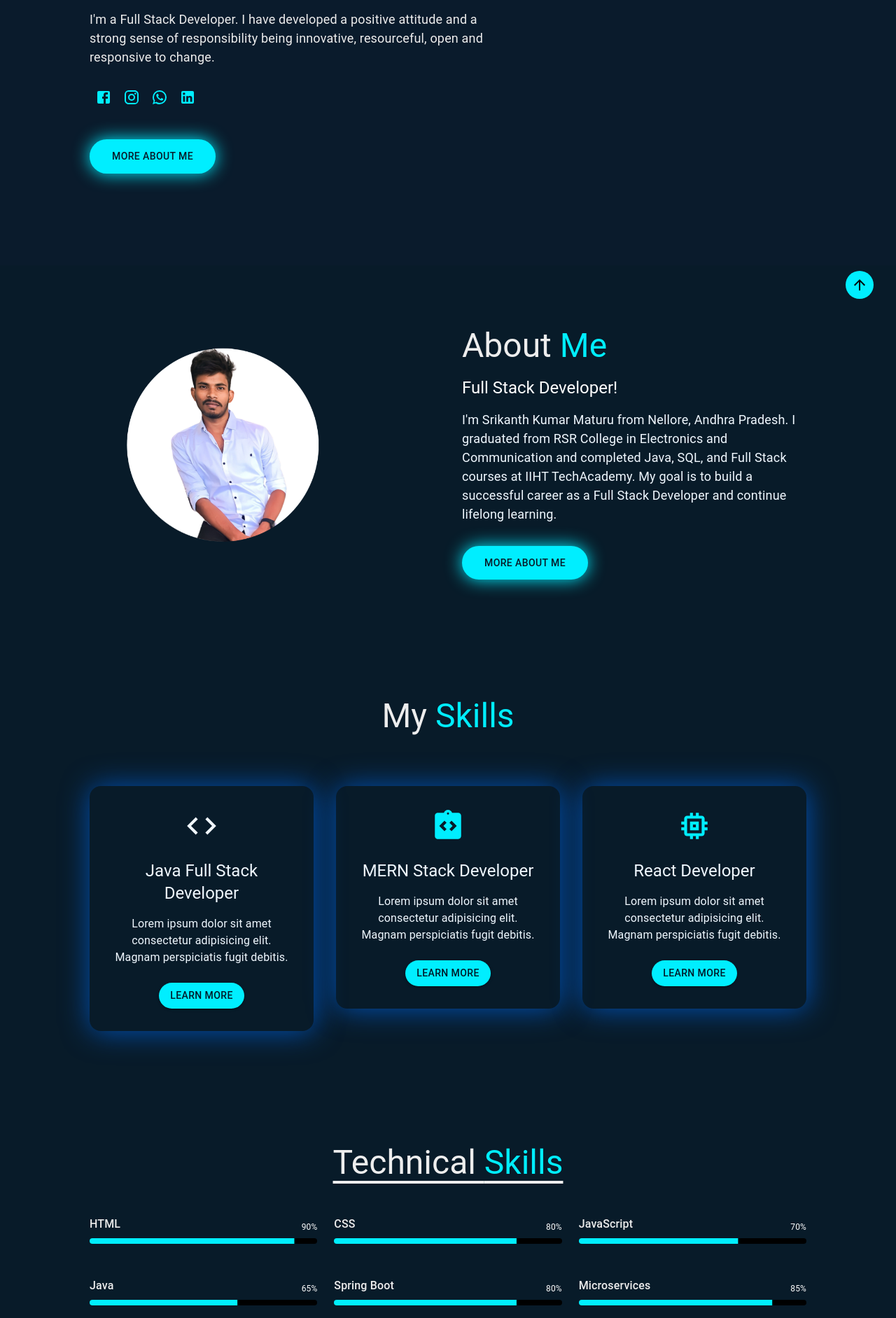
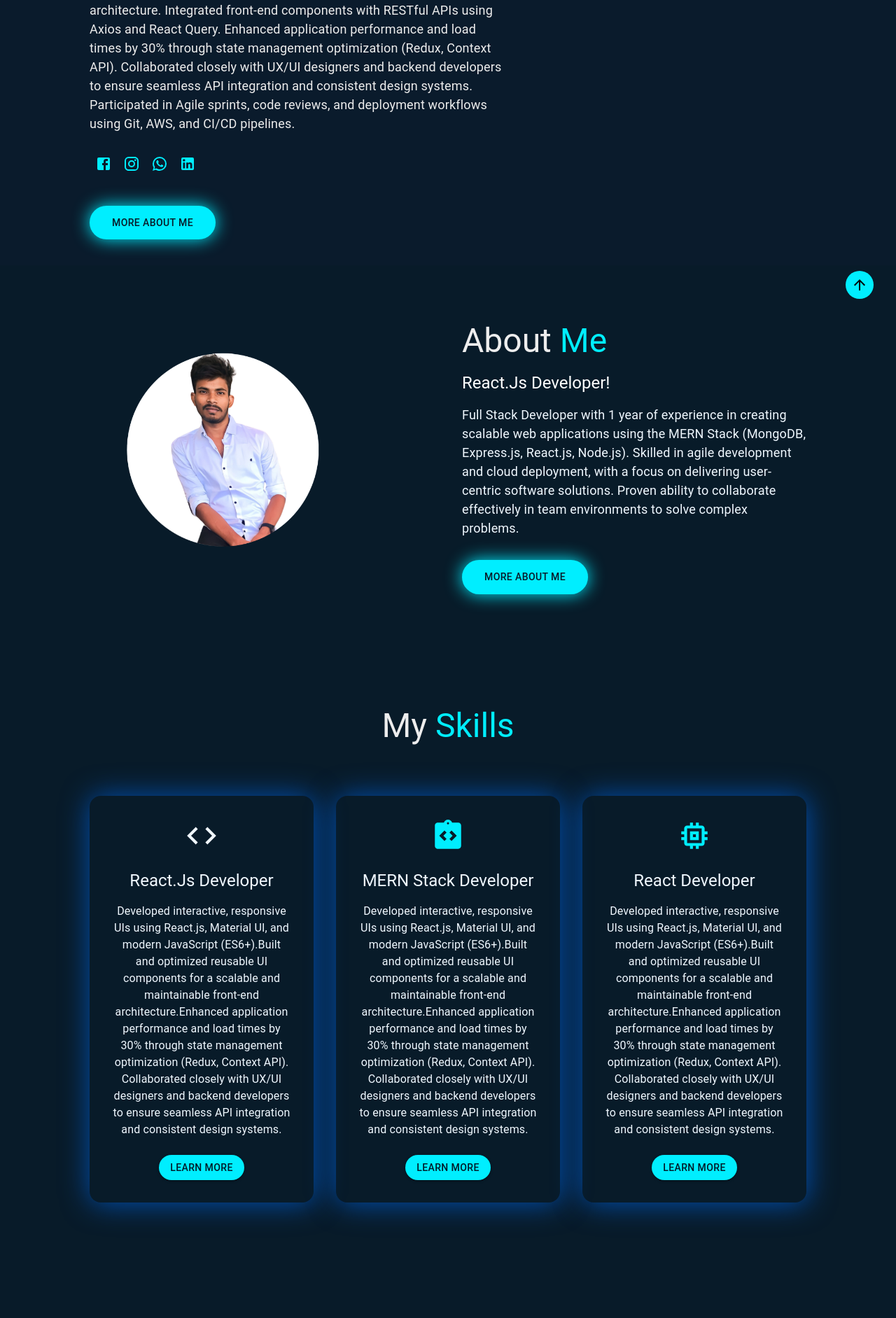
Before and after one commit to msrikr/Srikanth-Portfolio, a React (Create React App) app: page / in a window 1280 px wide. Shown: the part 341-2224 px from the top of the page at 70% size. Built offline with nearby package versions, Linux system fonts and the light colour scheme.

Commit message:
updated-information

```diff
--- a/src/components/About.js
+++ b/src/components/About.js
@@ -7,15 +7,27 @@ const About = () => {
     <Box id="about" sx={{ py: 10, px: "10%" }}>
       <Grid container spacing={5} alignItems="center">
         <Grid item xs={12} md={6}>
-          <Box component="img" src={kingImg} alt="Profile" sx={{ width: "75%", borderRadius: "80px" }} />
+          <Box
+            component="img"
+            src={kingImg}
+            alt="Profile"
+            sx={{ width: "75%", borderRadius: "80px" }}
+          />
         </Grid>
         <Grid item xs={12} md={6}>
-          <Typography variant="h3">About <span style={{ color: "#0ef" }}>Me</span></Typography>
-          <Typography variant="h5" sx={{ my: 2, color: "#fff" }}>Full Stack Developer!</Typography>
+          <Typography variant="h3">
+            About <span style={{ color: "#0ef" }}>Me</span>
+          </Typography>
+          <Typography variant="h5" sx={{ my: 2, color: "#fff" }}>
+            React.Js Developer!
+          </Typography>
           <Typography sx={{ mb: 4, fontSize: "18px", color: "aliceblue" }}>
-            I'm Srikanth Kumar Maturu from Nellore, Andhra Pradesh. I graduated from RSR College in
-            Electronics and Communication and completed Java, SQL, and Full Stack courses at IIHT TechAcademy.
-            My goal is to build a successful career as a Full Stack Developer and continue lifelong learning.
+            Full Stack Developer with 1 year of experience in creating scalable
+            web applications using the MERN Stack (MongoDB, Express.js,
+            React.js, Node.js). Skilled in agile development and cloud
+            deployment, with a focus on delivering user-centric software
+            solutions. Proven ability to collaborate effectively in team
+            environments to solve complex problems.
           </Typography>
           <Button
             variant="contained"
--- a/src/components/Contact.js
+++ b/src/components/Contact.js
@@ -32,7 +32,7 @@ const Contact = () => {
 
           <Stack spacing={1} sx={{ mt: 4 }}>
             <Typography sx={{ display: "flex", alignItems: "center" }}>
-              <Email sx={{ color: "#0ef", mr: 1 }} /> srikanthmaturu88@gmail.com
+              <Email sx={{ color: "#0ef", mr: 1 }} /> srikanthkumarreddy.m@gmail.com
             </Typography>
             <Typography sx={{ display: "flex", alignItems: "center" }}>
               <Phone sx={{ color: "#0ef", mr: 1 }} /> 8179130242
@@ -49,7 +49,7 @@ const Contact = () => {
             <IconButton href="https://whatsapp.com" sx={{ color: "#0ef" }}>
               <WhatsApp />
             </IconButton>
-            <IconButton href="https://linkedin.com" sx={{ color: "#0ef" }}>
+            <IconButton href="www.linkedin.com/in/srikanth-kumar-reddy-maturu" sx={{ color: "#0ef" }}>
               <LinkedIn />
             </IconButton>
           </Stack>
--- a/src/components/Footer.js
+++ b/src/components/Footer.js
@@ -14,7 +14,7 @@ const Footer = () => {
           px: 2
         }}
       >
-        <Typography>© | Created and Developed by Srikanth...</Typography>
+        <Typography>Designed and Developed by Srikanth Kumar</Typography>
       </Box>
 
       <IconButton
--- a/src/components/Header.js
+++ b/src/components/Header.js
@@ -7,7 +7,7 @@ const Header = () => {
   return (
     <AppBar position="fixed" sx={{ backgroundColor: "#051129", px: 4, py: 1, boxShadow: "none", zIndex:1300 }}>
       <Toolbar sx={{ display: "flex", justifyContent: "space-between" }}>
-        <Typography variant="h6" sx={{ color: "#fff", fontWeight: 600 }}>Portfolio</Typography>
+        <Typography variant="h6" sx={{ color: "#fff", fontWeight: 600 }}>Srikanth Kumar Portfolio</Typography>
         <Box>
           {links.map((item, i) => (
             <Link
--- a/src/components/Home.js
+++ b/src/components/Home.js
@@ -1,20 +1,15 @@
 import React, { useEffect } from "react";
 import Typed from "typed.js";
 import { Box, Typography, Button, IconButton } from "@mui/material";
-import FacebookIcon from '@mui/icons-material/Facebook';
-import InstagramIcon from '@mui/icons-material/Instagram';
-import WhatsAppIcon from '@mui/icons-material/WhatsApp';
-import LinkedInIcon from '@mui/icons-material/LinkedIn';
+import FacebookIcon from "@mui/icons-material/Facebook";
+import InstagramIcon from "@mui/icons-material/Instagram";
+import WhatsAppIcon from "@mui/icons-material/WhatsApp";
+import LinkedInIcon from "@mui/icons-material/LinkedIn";
 
 const Home = () => {
   useEffect(() => {
     const typed = new Typed(".text", {
-      strings: [
-        "Frontend Developer",
-        "MERN Stack Developer",
-        "Java Developer",
-        "Web Developer",
-      ],
+      strings: ["Frontend Developer", "React.Js Developer"],
       typeSpeed: 10,
       backSpeed: 100,
       backDelay: 1000,
@@ -35,21 +30,41 @@ const Home = () => {
       }}
     >
       <Box sx={{ maxWidth: "600px" }}>
-        <Typography variant="h5" sx={{ mb: 1 }}>Hello, It's</Typography>
-        <Typography variant="h3" sx={{ fontWeight: 700 }}>Srikanth Kumar Maturu</Typography>
+        <Typography variant="h5" sx={{ mb: 1 }}>
+          Hello, It's
+        </Typography>
+        <Typography variant="h3" sx={{ fontWeight: 700 }}>
+          Srikanth Kumar Maturu
+        </Typography>
         <Typography variant="h5" sx={{ mb: 2 }}>
           And I'm a <span className="text" style={{ color: "#0ef" }}></span>
         </Typography>
         <Typography sx={{ fontSize: "18px", mb: 3 }}>
-          I'm a Full Stack Developer. I have developed a positive attitude and a strong sense of
-          responsibility being innovative, resourceful, open and responsive to change.
+          I'm a React.Js Developer. Developed interactive, responsive UIs using
+          React.js, Material UI, and modern JavaScript (ES6+). Built and
+          optimized reusable UI components for a scalable and maintainable
+          front-end architecture. Integrated front-end components with RESTful
+          APIs using Axios and React Query. Enhanced application performance and
+          load times by 30% through state management optimization (Redux,
+          Context API). Collaborated closely with UX/UI designers and backend
+          developers to ensure seamless API integration and consistent design
+          systems. Participated in Agile sprints, code reviews, and deployment
+          workflows using Git, AWS, and CI/CD pipelines.
         </Typography>
 
-        <Box sx={{ mb:2 }}>
-          <IconButton href="https://facebook.com" sx={{ color: "#0ef" }}><FacebookIcon /></IconButton>
-          <IconButton href="https://instagram.com" sx={{ color: "#0ef" }}><InstagramIcon /></IconButton>
-          <IconButton href="#" sx={{ color: "#0ef" }}><WhatsAppIcon /></IconButton>
-          <IconButton href="https://linkedin.com" sx={{ color: "#0ef" }}><LinkedInIcon /></IconButton>
+        <Box sx={{ mb: 2 }}>
+          <IconButton href="https://facebook.com" sx={{ color: "#0ef" }}>
+            <FacebookIcon />
+          </IconButton>
+          <IconButton href="https://instagram.com" sx={{ color: "#0ef" }}>
+            <InstagramIcon />
+          </IconButton>
+          <IconButton href="#" sx={{ color: "#0ef" }}>
+            <WhatsAppIcon />
+          </IconButton>
+          <IconButton href="www.linkedin.com/in/srikanth-kumar-reddy-maturu" sx={{ color: "#0ef" }}>
+            <LinkedInIcon />
+          </IconButton>
         </Box>
 
         <Button
@@ -63,13 +78,16 @@ const Home = () => {
             px: 4,
             py: 1.5,
             boxShadow: "0 0 25px #0ef",
-            "&:hover": { backgroundColor: "#00ffff", boxShadow: "0 0 50px cyan" },
+            "&:hover": {
+              backgroundColor: "#00ffff",
+              boxShadow: "0 0 50px cyan",
+            },
           }}
         >
           More About Me
         </Button>
       </Box>
-      <Box component="span" sx={{ flex:1 }}></Box>
+      <Box component="span" sx={{ flex: 1 }}></Box>
     </Box>
   );
 };
--- a/src/components/Services.js
+++ b/src/components/Services.js
@@ -1,14 +1,22 @@
 import React from "react";
 import { Box, Typography, Grid, Paper, Button } from "@mui/material";
-import CodeIcon from '@mui/icons-material/Code';
-import IntegrationInstructionsIcon from '@mui/icons-material/IntegrationInstructions';
-import MemoryIcon from '@mui/icons-material/Memory';
+import CodeIcon from "@mui/icons-material/Code";
+import IntegrationInstructionsIcon from "@mui/icons-material/IntegrationInstructions";
+import MemoryIcon from "@mui/icons-material/Memory";
 
 const Services = () => {
   const services = [
-    { icon: <CodeIcon sx={{ fontSize: 50 }} />, title: "Java Full Stack Developer" },
-    { icon: <IntegrationInstructionsIcon sx={{ fontSize: 50, color: "#00eeff" }} />, title: "MERN Stack Developer" },
-    { icon: <MemoryIcon sx={{ fontSize: 50, color: "#00eeff" }} />, title: "React Developer" },
+    { icon: <CodeIcon sx={{ fontSize: 50 }} />, title: "React.Js Developer" },
+    {
+      icon: (
+        <IntegrationInstructionsIcon sx={{ fontSize: 50, color: "#00eeff" }} />
+      ),
+      title: "MERN Stack Developer",
+    },
+    {
+      icon: <MemoryIcon sx={{ fontSize: 50, color: "#00eeff" }} />,
+      title: "React Developer",
+    },
   ];
 
   return (
@@ -28,13 +36,25 @@ const Services = () => {
                 borderRadius: 4,
                 boxShadow: "1px 1px 40px #0053b8f7",
                 textAlign: "center",
-                "&:hover": { transform: "translateY(-10px)", transition: ".5s" },
+                "&:hover": {
+                  transform: "translateY(-10px)",
+                  transition: ".5s",
+                },
               }}
             >
               {s.icon}
-              <Typography variant="h5" sx={{ my: 2 }}>{s.title}</Typography>
+              <Typography variant="h5" sx={{ my: 2 }}>
+                {s.title}
+              </Typography>
               <Typography variant="body1" sx={{ mb: 3 }}>
-                Lorem ipsum dolor sit amet consectetur adipisicing elit. Magnam perspiciatis fugit debitis.
+                Developed interactive, responsive UIs using React.js, Material
+                UI, and modern JavaScript (ES6+).Built and optimized reusable UI
+                components for a scalable and maintainable front-end
+                architecture.Enhanced application performance and load times by
+                30% through state management optimization (Redux, Context API).
+                Collaborated closely with UX/UI designers and backend developers
+                to ensure seamless API integration and consistent design
+                systems.
               </Typography>
               <Button
                 variant="contained"
--- a/src/components/Skills.js
+++ b/src/components/Skills.js
@@ -10,22 +10,18 @@ import {
 const techSkills = [
   { name: "HTML", value: 90 },
   { name: "CSS", value: 80 },
-  { name: "JavaScript", value: 70 },
-  { name: "Java", value: 65 },
-  { name: "Spring Boot", value: 80 },
-  { name: "Microservices", value: 85 },
-  { name: "Apache Kafka", value: 85 },
-  { name: "React", value: 50 },
-  { name: "GIT", value: 85 },
+  { name: "JavaScript", value: 80 },
+  { name: "React", value: 80 },
+  { name: "GIT", value: 90 },
   { name: "Node.js", value: 90 },
-  { name: "React Native", value: 80 },
+  { name: "React Native", value: 50 },
 ];
 
 const softSkills = [
   { name: "Creativity", value: 90 },
-  { name: "Communication", value: 85 },
-  { name: "Problem Solving", value: 75 },
-  { name: "Team Work", value: 90 },
+  { name: "Communication", value: 95 },
+  { name: "Problem Solving", value: 80 },
+  { name: "Team Work", value: 100 },
 ];
 
 const Skills = () => {
@@ -112,7 +108,7 @@ const Skills = () => {
                 value={100}
                 size={120}
                 thickness={5}
-                sx={{ color: "black" }}
+                sx={{ color: "#0ef" }}
               />
               <Box
                 sx={{
```
